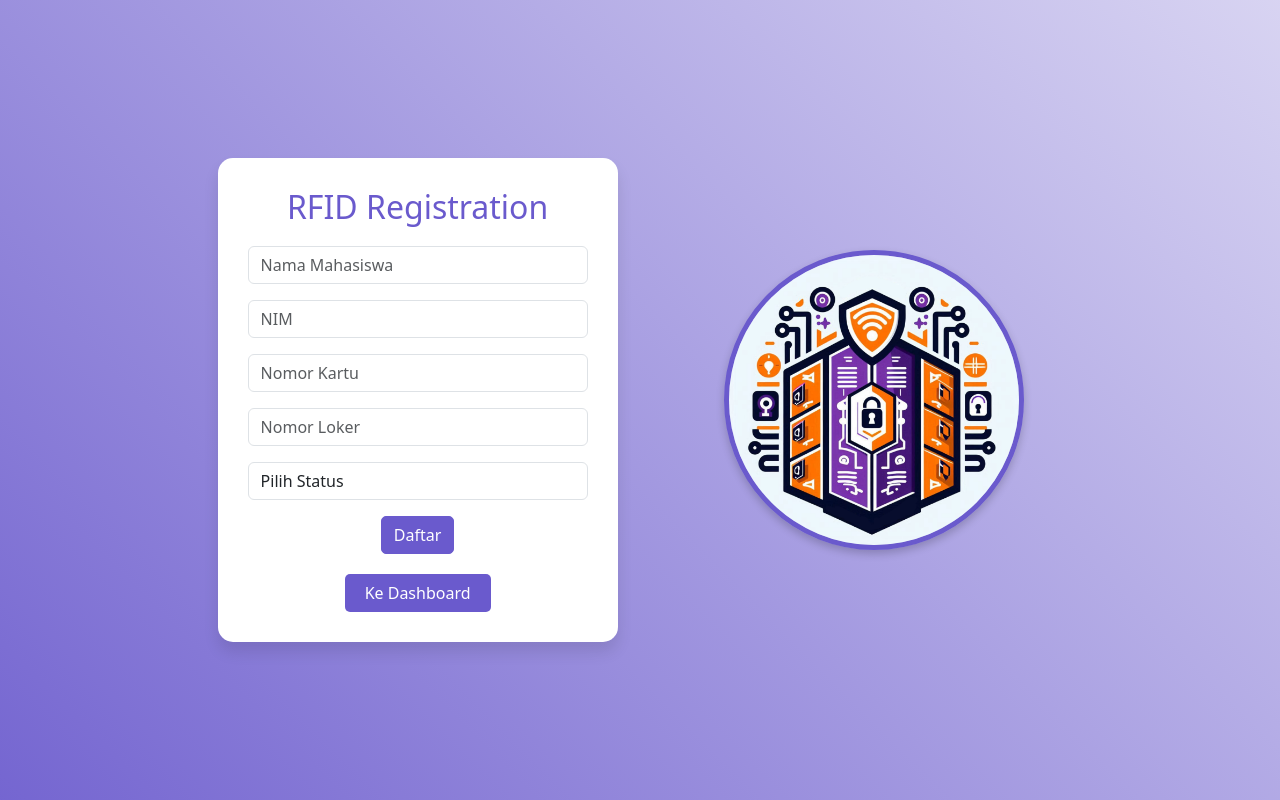
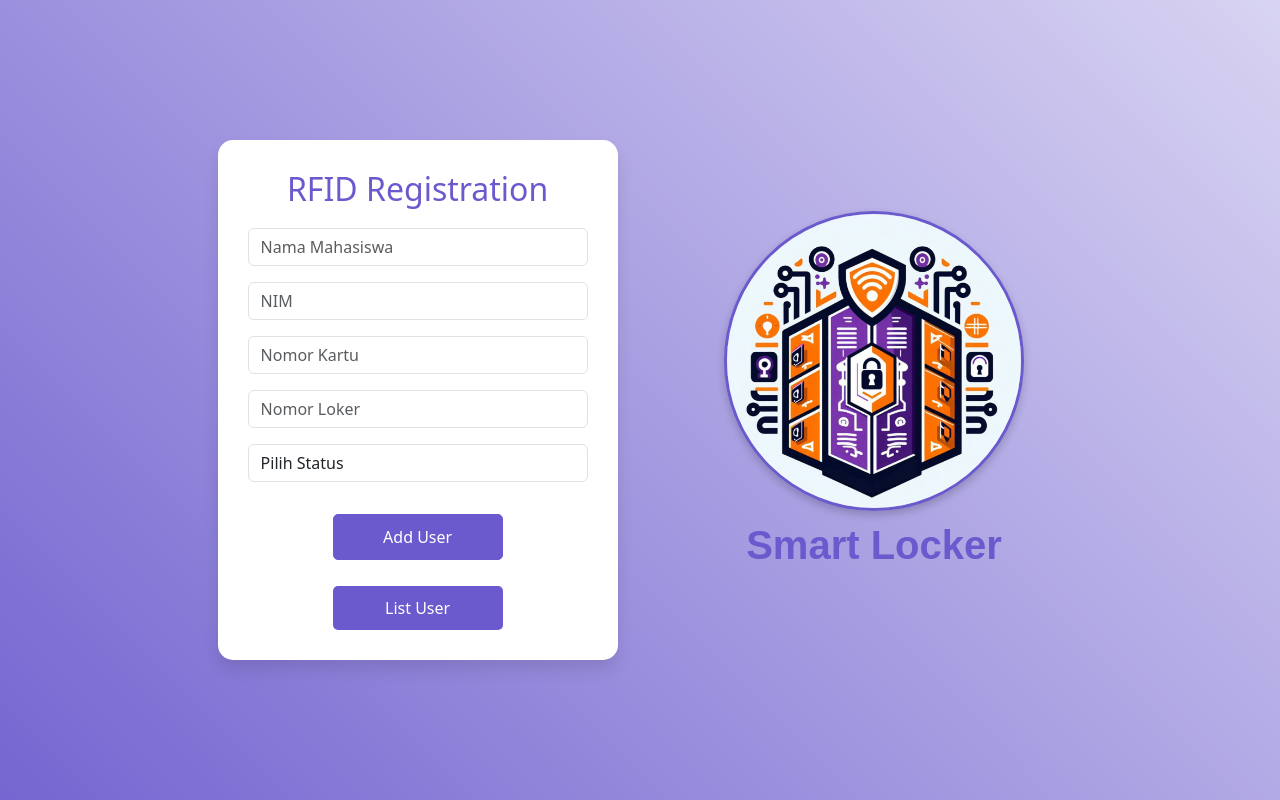
Before and after one commit to MuhammadRizki1303/Project-Smart-Loker-Berbasis-RFID, a PHP site: page / in a window 1280 px wide. Run offline with PHP 8.4, Linux system fonts and the light colour scheme.

Commit message:
Perubahan sedikit

```diff
--- a/css/style.css
+++ b/css/style.css
@@ -54,7 +54,7 @@ body {
 .btn-primary {
   background-color: #6a5acd;
   border-color: #6a5acd;
-  /* padding: 10px 40px; */
+  padding: 10px 40px;
   text-align: center;
   text-decoration: none;
   border-radius: 5px;
@@ -81,7 +81,7 @@ a.dashboard-btn {
   background-color: #6a5acd;
   /* Warna ungu */
   color: white;
-  padding: 7px 20px;
+  padding: 10px 40px;
   text-align: center;
   text-decoration: none;
   border-radius: 5px;
@@ -141,3 +141,34 @@ h2 {
   transform: scale(1.1);
   /* Membuat animasi saat hover */
 }
+
+.logo-container {
+  display: flex;
+  flex-direction: column;
+  justify-content: center;
+  align-items: center;
+  margin-bottom: 20px;
+}
+
+.circle-avatar {
+  width: 300px;
+  height: 300px;
+  border-radius: 50%;
+  object-fit: cover;
+  border: 3px solid #6a5acd;
+  box-shadow: 0px 4px 8px rgba(0, 0, 0, 0.2);
+  transition: transform 0.3s ease;
+}
+
+.circle-avatar:hover {
+  transform: scale(1.1);
+}
+
+.project-title {
+  font-family: "Poppins", sans-serif; /* Font modern dan elegan */
+  font-size: 40px; /* Ukuran font */
+  font-weight: bold; /* Membuat tulisan tebal */
+  color: #6a5acd; /* Warna ungu yang sama dengan elemen lainnya */
+  margin-top: 10px; /* Jarak antara logo dan tulisan */
+  text-align: center; /* Membuat tulisan rata tengah */
+}
--- a/dashboard.php
+++ b/dashboard.php
@@ -124,7 +124,7 @@ $result = $conn->query($sql);
 
 <body>
     <div class="table-container" id="dashboard-table">
-        <h2>Dashboard RFID</h2>
+        <h2>List User RFID</h2>
 
         <table class="table table-bordered table-hover">
             <thead>
--- a/index.php
+++ b/index.php
@@ -81,10 +81,11 @@ $conn->close();
                     <option value="0">Non-Aktif</option>
                 </select>
             </div>
-            <button type="submit" class="btn btn-primary">Daftar</button>
+
             <!-- Tombol ke Dashboard -->
             <div style="margin-top: 10px;">
-                <a href="dashboard.php" class="dashboard-btn">Ke Dashboard</a>
+                <button type="submit" class="col-6 mt-3 mb-3 btn btn-primary">Add User</button>
+                <a href="dashboard.php" class="col-6 dashboard-btn">List User</a>
             </div>
         </form>
     </div>
@@ -92,20 +93,21 @@ $conn->close();
     <!-- Logo Proyek -->
     <div class="logo-container">
         <img src="images/logo.png" alt="Logo Proyek" class="circle-avatar">
+        <h2 class="project-title">Smart Locker</h2>
     </div>
 
     <script>
-    // Animasi saat halaman dibuka
-    window.onload = function() {
-        document.getElementById("login-card").classList.add("show");
-    }
+        // Animasi saat halaman dibuka
+        window.onload = function () {
+            document.getElementById("login-card").classList.add("show");
+        }
     </script>
     <script src="https://cdn.jsdelivr.net/npm/@popperjs/core@2.11.8/dist/umd/popper.min.js"
         integrity="sha384-I7E8VVD/ismYTF4hNIPjVp/Zjvgyol6VFvRkX/vR+Vc4jQkC+hVqc2pM8ODewa9r" crossorigin="anonymous">
-    </script>
+        </script>
     <script src="https://cdn.jsdelivr.net/npm/bootstrap@5.3.3/dist/js/bootstrap.min.js"
         integrity="sha384-0pUGZvbkm6XF6gxjEnlmuGrJXVbNuzT9qBBavbLwCsOGabYfZo0T0to5eqruptLy" crossorigin="anonymous">
-    </script>
+        </script>
 </body>
 
 </html>
```
